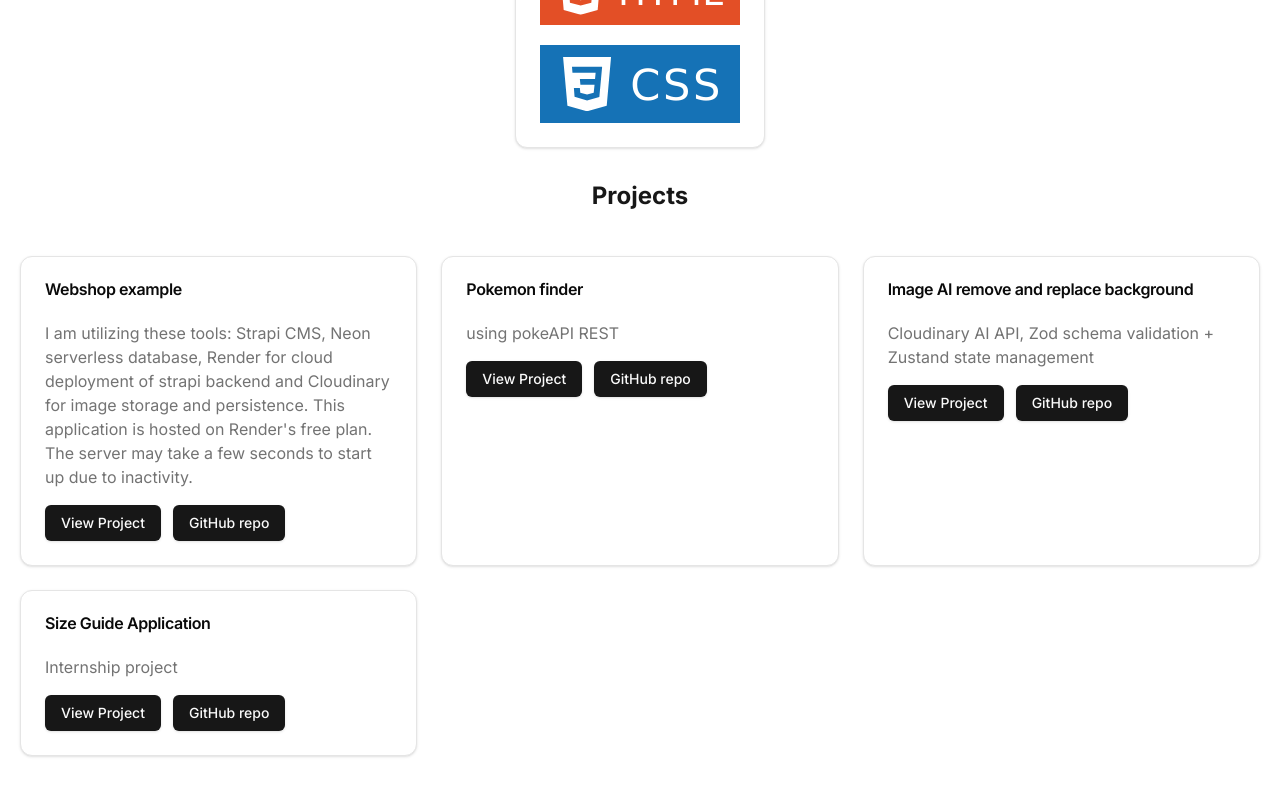
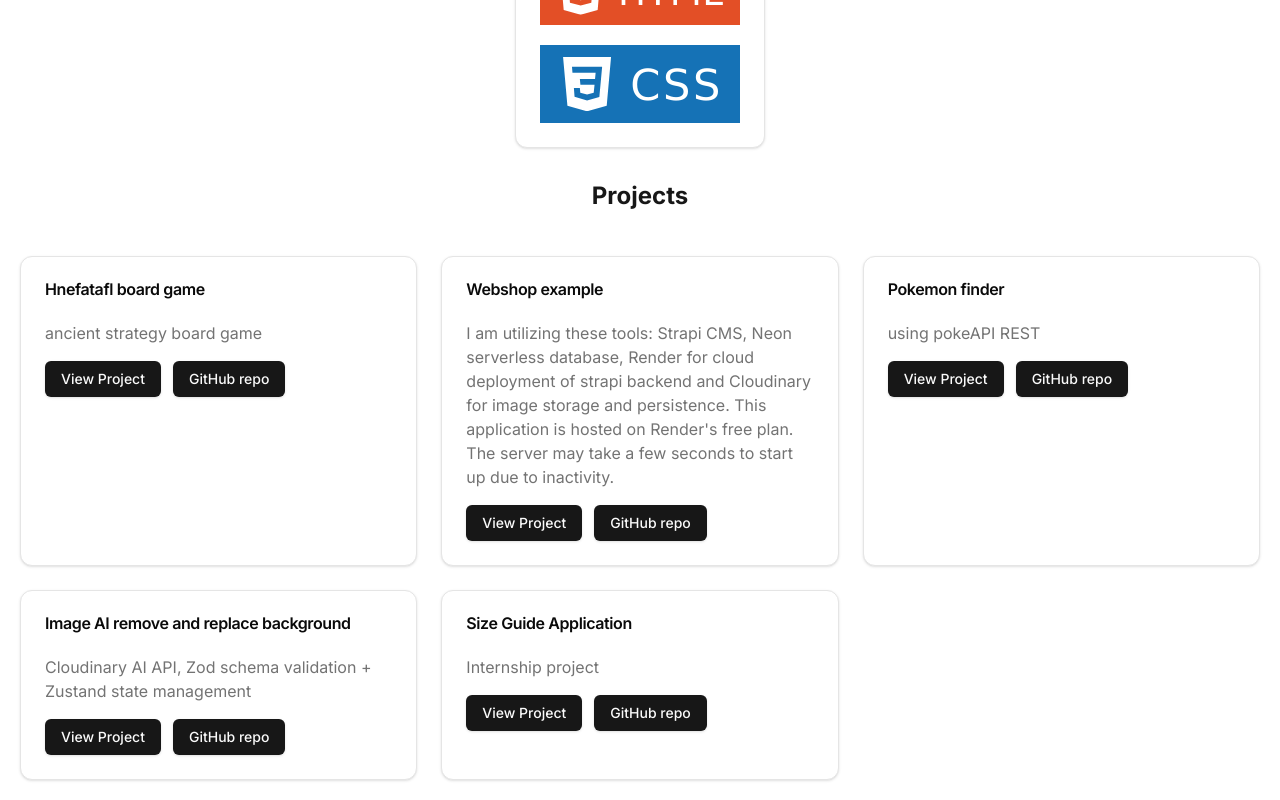
Before and after one commit to andresuarezschou/my-website-project, a Next.js app: page / in a window 1280 px wide. Shown: the part 1157-1957 px from the top of the page. Before the commit the page ends 1933 px from the top, so only its background shows below. Built offline with nearby package versions, Linux system fonts and the light colour scheme.

Commit message:
Add Hnefatafl board game project entry
Added a new project entry for the Hnefatafl board game with a title, description, link, and GitHub repository.

```diff
--- a/app/page.tsx
+++ b/app/page.tsx
@@ -101,6 +101,13 @@ export default function Home() {
       <div className="grid gap-6 md:grid-cols-2 lg:grid-cols-3 p-5">
         {[
           {
+            title: "Hnefatafl board game",
+            description: "ancient strategy board game",
+            link:"https://hnefatafl-game.netlify.app/",
+            github: 'https://github.com/andresuarezschou/hnefatafl-game',
+
+          },
+          {
             title: "Webshop example",
             description: "I am utilizing these tools: Strapi CMS, Neon serverless database, Render for cloud deployment of strapi backend and Cloudinary for image storage and persistence. This application is hosted on Render's free plan. The server may take a few seconds to start up due to inactivity.",
             link:"https://andresuarezschou-webshop.netlify.app/",
```
